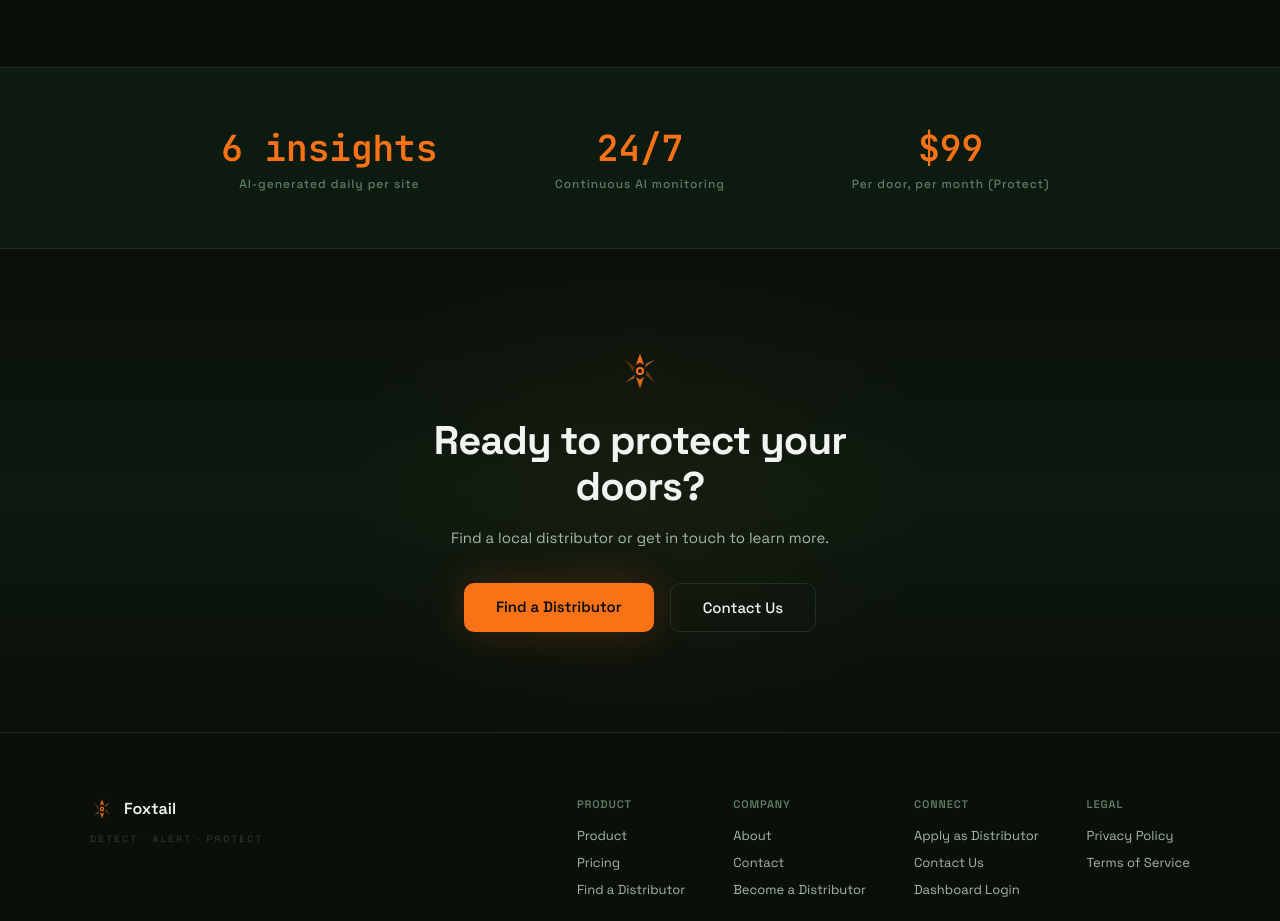
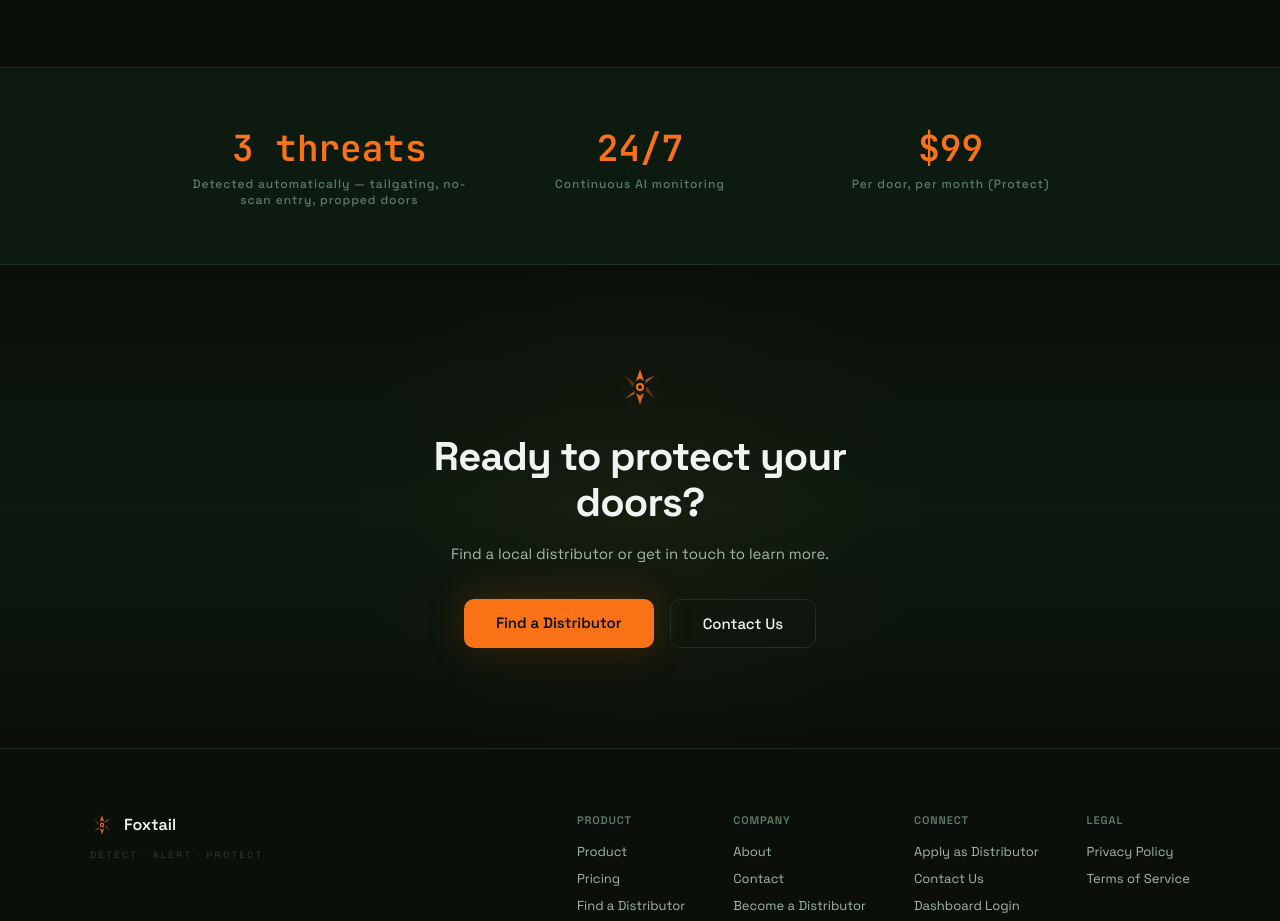
Before and after one commit to mitchpearce94-afk/foxtail-website, a React (Vite) app: page / in a window 1280 px wide. Shown: the part 5460-6381 px from the top of the page. Built offline with nearby package versions, Linux system fonts and the light colour scheme.

Commit message:
fix: replace insights stat with 3 threat types detected

```diff
--- a/src/App.jsx
+++ b/src/App.jsx
@@ -454,7 +454,7 @@ function HomePage({ setPage }) {
       <section ref={statsRef} className="fx-section" style={{ padding: "56px 48px", borderTop: `1px solid ${C.border}`, borderBottom: `1px solid ${C.border}`, background: C.forest }}>
         <div className="fx-stat-grid" style={{ maxWidth: 900, margin: "0 auto", display: "grid", gridTemplateColumns: "repeat(3, 1fr)", gap: 32, textAlign: "center" }}>
           {[
-            { val: 6, suf: " insights", label: "AI-generated daily per site" },
+            { val: 3, suf: " threats", label: "Detected automatically — tailgating, no-scan entry, propped doors" },
             { val: 24, suf: "/7", label: "Continuous AI monitoring" },
             { val: 99, suf: "", pre: "$", label: "Per door, per month (Protect)" },
           ].map((s, i) => (
```
